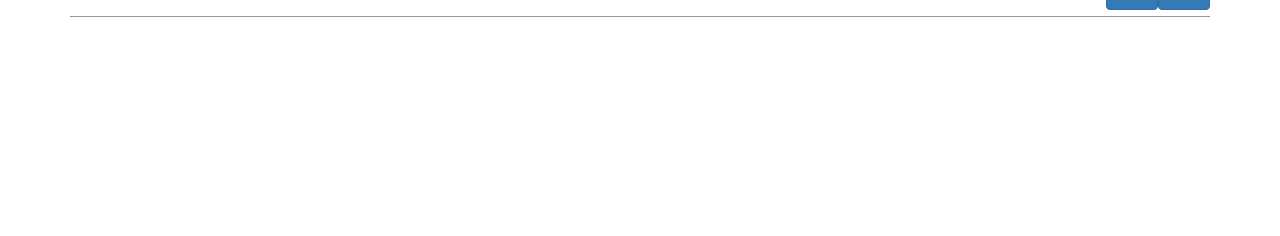
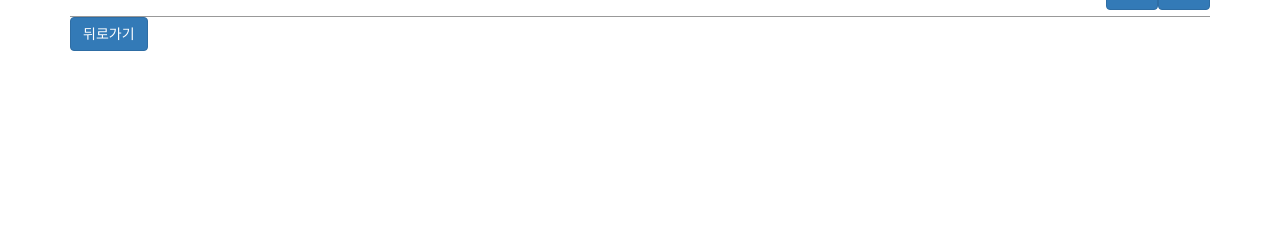
Before and after one commit to hongdonghyun/practice_djangogirls, a Django app: template practice_django_app/blog/templates/blog/post_detail.html in a window 1280 px wide. Shown: the part 124-360 px from the top of the page. Run offline with Django 3.2, Linux system fonts and the light colour scheme; the template is opened without the code that fills it, so the values that code supplies are empty; some libraries are stand-ins or nearby versions.

Commit message:
add back button

```diff
--- a/practice_django_app/blog/templates/blog/post_detail.html
+++ b/practice_django_app/blog/templates/blog/post_detail.html
@@ -8,9 +8,8 @@
         <a href="{% url 'post_modify' pk=post.pk %}" class="btn btn-primary pull-right">수정</a>
                 <a href="{% url 'post_delete' pk=post.pk %}"><button class="btn btn-primary pull-right">삭제</button></a>
         <p>만든 날짜 : {{ post.published_date }}</p>
-
     </div>
-
+    <a href=" {% url 'post_list' %}" class="btn btn-primary pull-leftgit">뒤로가기</a>
 </div>
 
 {% endblock %}
```
Also changed, not shown: practice_django_app/blog/views.py (line endings or trailing spaces).
